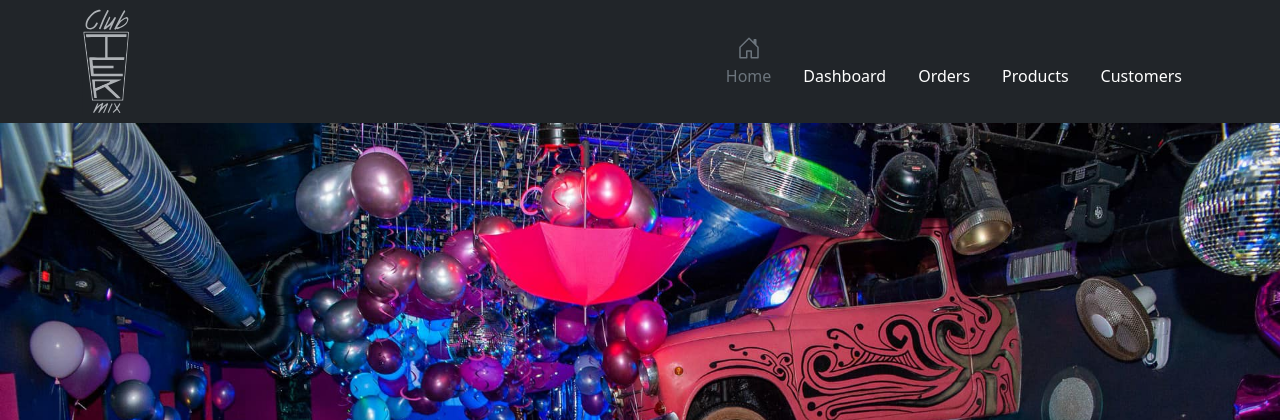
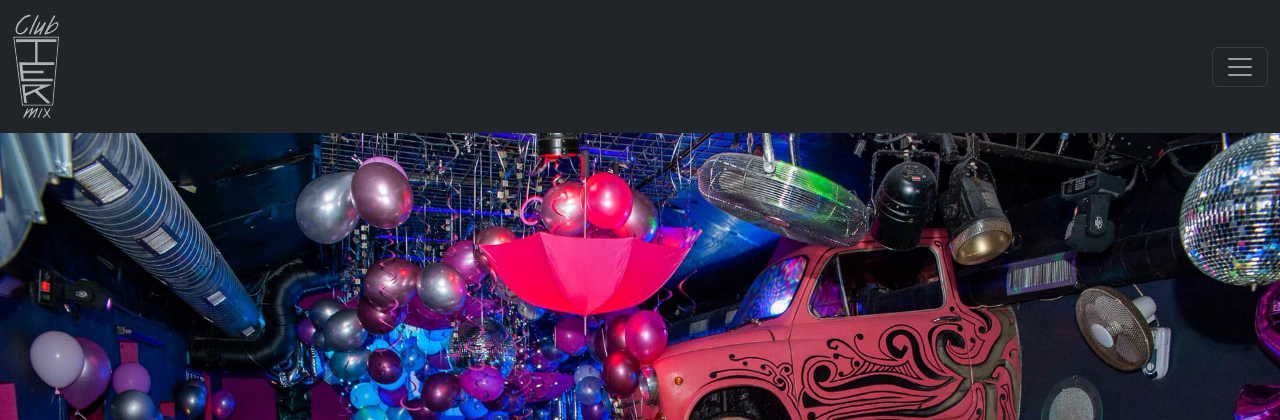
Before and after one commit to VojtaMi/terMIX, a Flask app: page / in a window 1280 px wide. Shown: the top 420 px of the page. Run offline with Flask 3, Linux system fonts and the light colour scheme.

Commit message:
navbar changed

```diff
--- a/templates/header.html
+++ b/templates/header.html
@@ -1,43 +1,33 @@
-<header>
-  <div class="px-3 py-2 text-bg-dark">
-      <div class="container">
-        <div class="d-flex flex-wrap align-items-center justify-content-center justify-content-lg-start">
-          <a href="/" class="d-flex align-items-center my-2 my-lg-0 me-lg-auto text-white text-decoration-none">
-             <img src="static/assets/dark_gray_logo.svg" class="bi me-2" id="header_logo" role="img" aria-label="Termix Logo" alt="Termix Logo">
-          </a>
-          <ul class="nav col-12 col-lg-auto my-2 justify-content-center my-md-0 text-small">
-            <li>
-              <a href="#" class="nav-link text-secondary">
-                <svg class="bi d-block mx-auto mb-1" width="24" height="24" style="fill: currentColor;"><use xlink:href="#home"></use></svg>
-                Home
-              </a>
-            </li>
-            <li>
-              <a href="#" class="nav-link text-white">
-                <svg class="bi d-block mx-auto mb-1" width="24" height="24"><use xlink:href="#speedometer2"></use></svg>
-                Dashboard
-              </a>
-            </li>
-            <li>
-              <a href="#" class="nav-link text-white">
-                <svg class="bi d-block mx-auto mb-1" width="24" height="24"><use xlink:href="#table"></use></svg>
-                Orders
-              </a>
-            </li>
-            <li>
-              <a href="#" class="nav-link text-white">
-                <svg class="bi d-block mx-auto mb-1" width="24" height="24"><use xlink:href="#grid"></use></svg>
-                Products
-              </a>
-            </li>
-            <li>
-              <a href="#" class="nav-link text-white">
-                <svg class="bi d-block mx-auto mb-1" width="24" height="24"><use xlink:href="#people-circle"></use></svg>
-                Customers
-              </a>
-            </li>
-          </ul>
-        </div>
+<nav class="navbar navbar-dark bg-dark" aria-label="First navbar example">
+    <div class="container-fluid">
+      <img src="static/assets/dark_gray_logo.svg" class="navbar-brand" id="header_logo" role="img" aria-label="Termix Logo" alt="Termix Logo">
+      <button class="navbar-toggler" type="button" data-bs-toggle="collapse" data-bs-target="#navbarsExample01" aria-controls="navbarsExample01" aria-expanded="false" aria-label="Toggle navigation">
+        <span class="navbar-toggler-icon"></span>
+      </button>
+
+      <div class="collapse navbar-collapse" id="navbarsExample01">
+        <ul class="navbar-nav me-auto mb-2">
+          <li class="nav-item">
+            <a class="nav-link active" aria-current="page" href="#">Home</a>
+          </li>
+          <li class="nav-item">
+            <a class="nav-link" href="#">Link</a>
+          </li>
+          <li class="nav-item">
+            <a class="nav-link disabled" aria-disabled="true">Disabled</a>
+          </li>
+          <li class="nav-item dropdown">
+            <a class="nav-link dropdown-toggle" href="#" data-bs-toggle="dropdown" aria-expanded="false">Dropdown</a>
+            <ul class="dropdown-menu">
+              <li><a class="dropdown-item" href="#">Action</a></li>
+              <li><a class="dropdown-item" href="#">Another action</a></li>
+              <li><a class="dropdown-item" href="#">Something else here</a></li>
+            </ul>
+          </li>
+        </ul>
+        <form role="search">
+          <input class="form-control" type="search" placeholder="Search" aria-label="Search">
+        </form>
       </div>
     </div>
-</header>
+  </nav>
```
